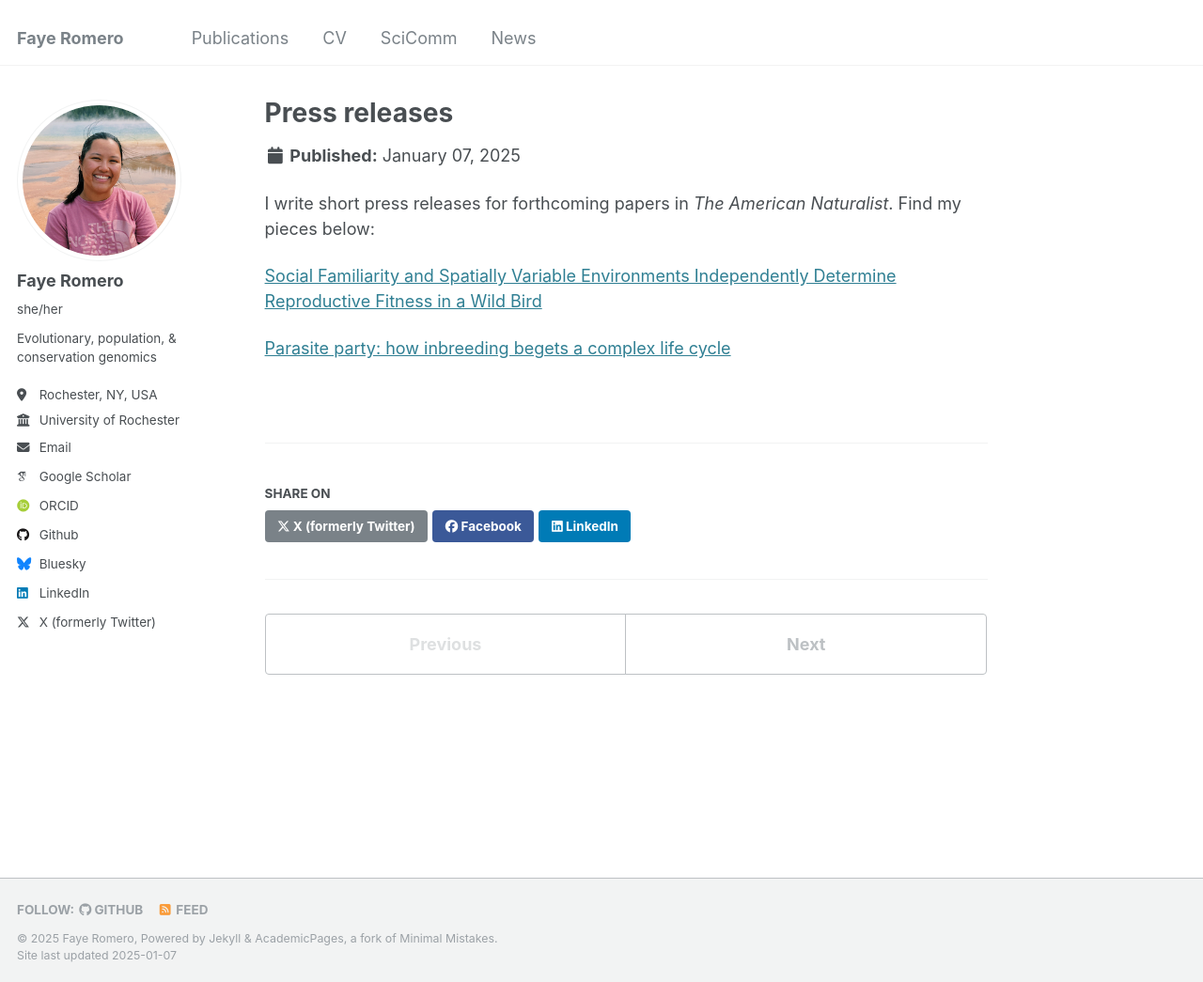
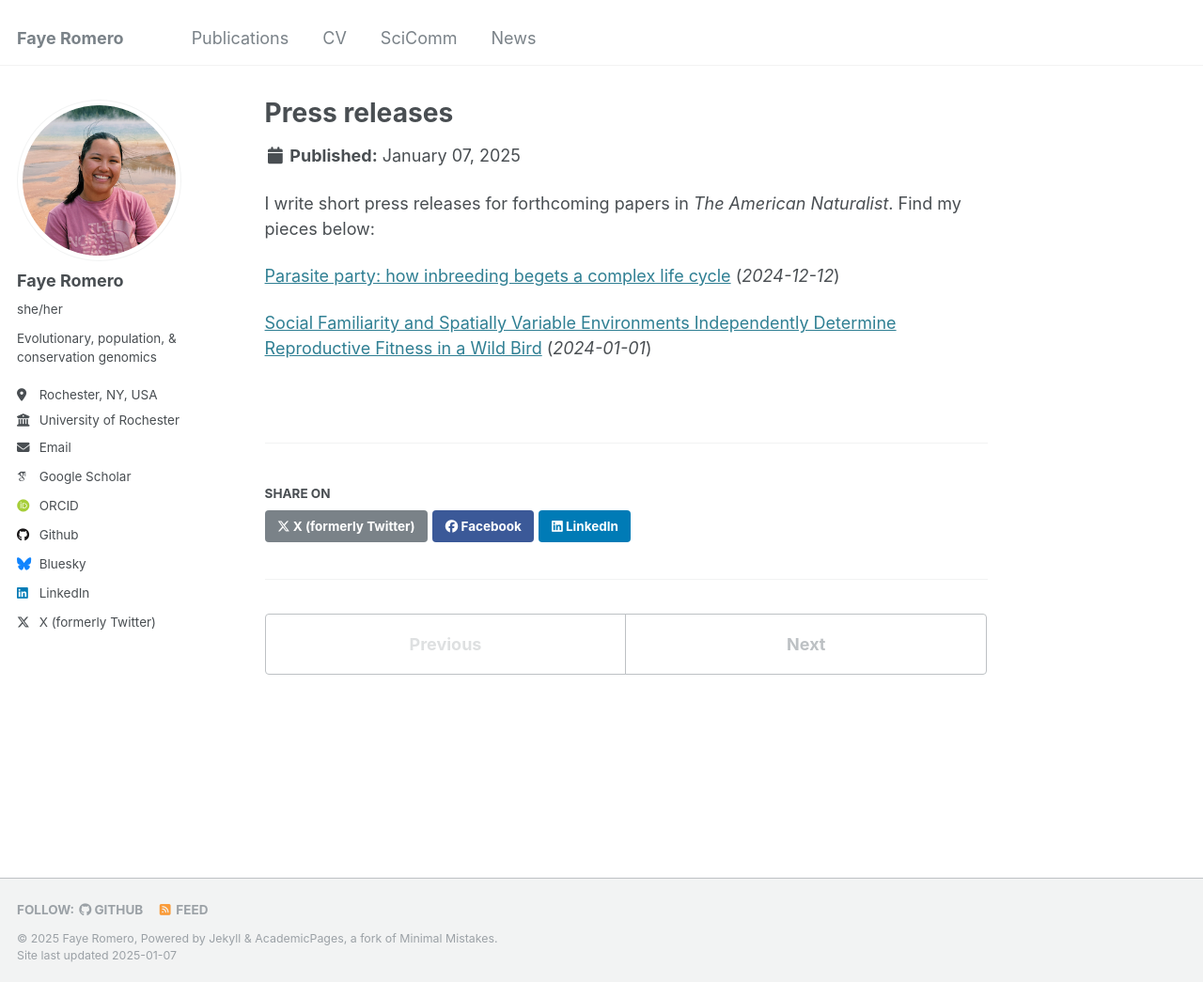
Before and after one commit to faye-romero/faye-romero.github.io, a Jekyll site: the page built from _scicomm/scicomm-1.html, in a window 1280 px wide and 1045 px high. Shown: the whole window at 94% size. Built offline with Jekyll 4.4.1, drawn with Linux system fonts in a browser that asks for light colours; some web fonts are replaced.

Commit message:
New press release

```diff
--- a/_scicomm/scicomm-1.html
+++ b/_scicomm/scicomm-1.html
@@ -8,7 +8,7 @@ I write short press releases for forthcoming papers in <i>The American Naturalis
 <p>
 <p>
 
-<a href="https://www.amnat.org/an/newpapers/June-2023-Gokcekus-et-al..html">Social Familiarity and Spatially Variable Environments Independently Determine Reproductive Fitness in a Wild Bird</a><br>
+<a href="https://www.amnat.org/an/newpapers/Dec-2024-Hulke.html">Parasite party: how inbreeding begets a complex life cycle</a> (<i>2024-12-12</i>)<br>
 <p>
 
-<a href="https://www.amnat.org/an/newpapers/Dec-2024-Hulke.html">Parasite party: how inbreeding begets a complex life cycle</a>
+<a href="https://www.amnat.org/an/newpapers/June-2023-Gokcekus-et-al..html">Social Familiarity and Spatially Variable Environments Independently Determine Reproductive Fitness in a Wild Bird</a> (<i>2024-01-01</i>)<br>
```
